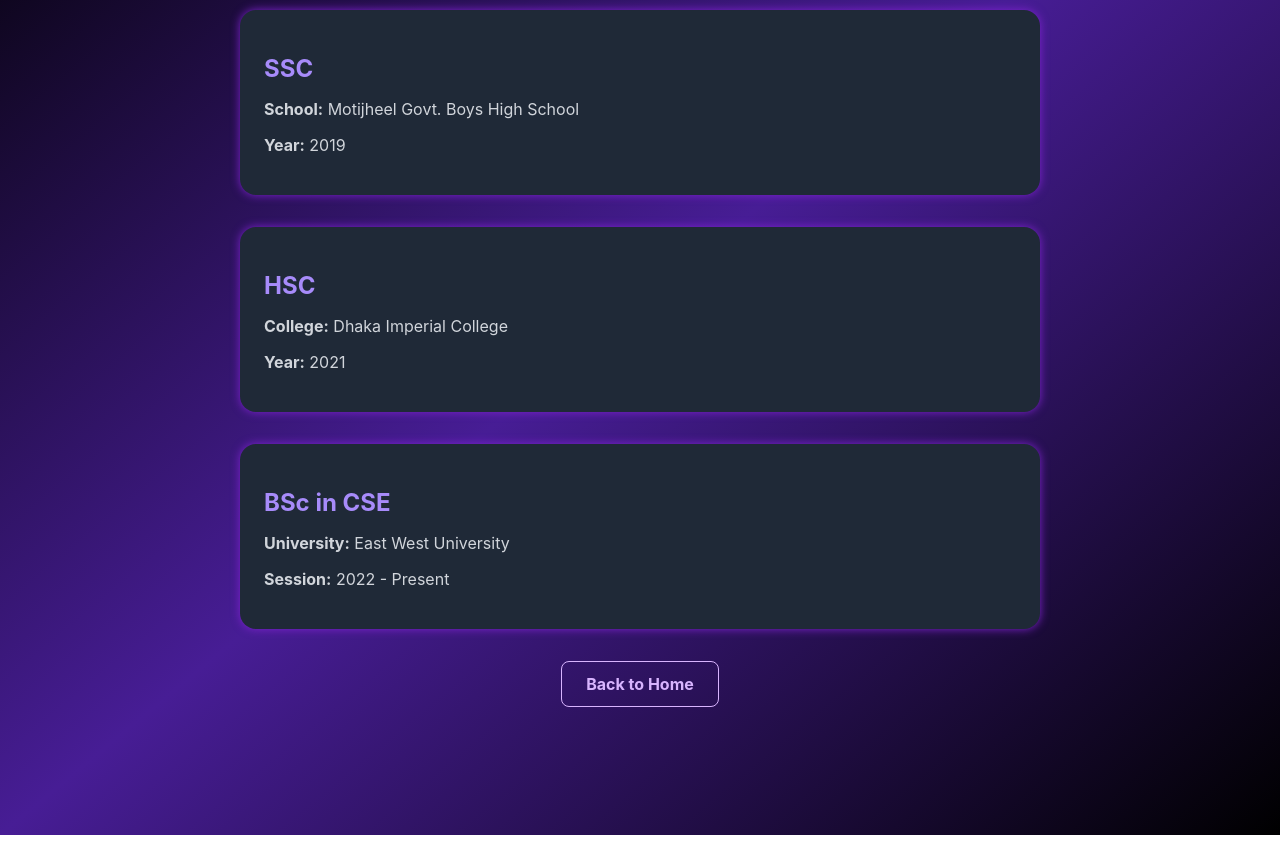
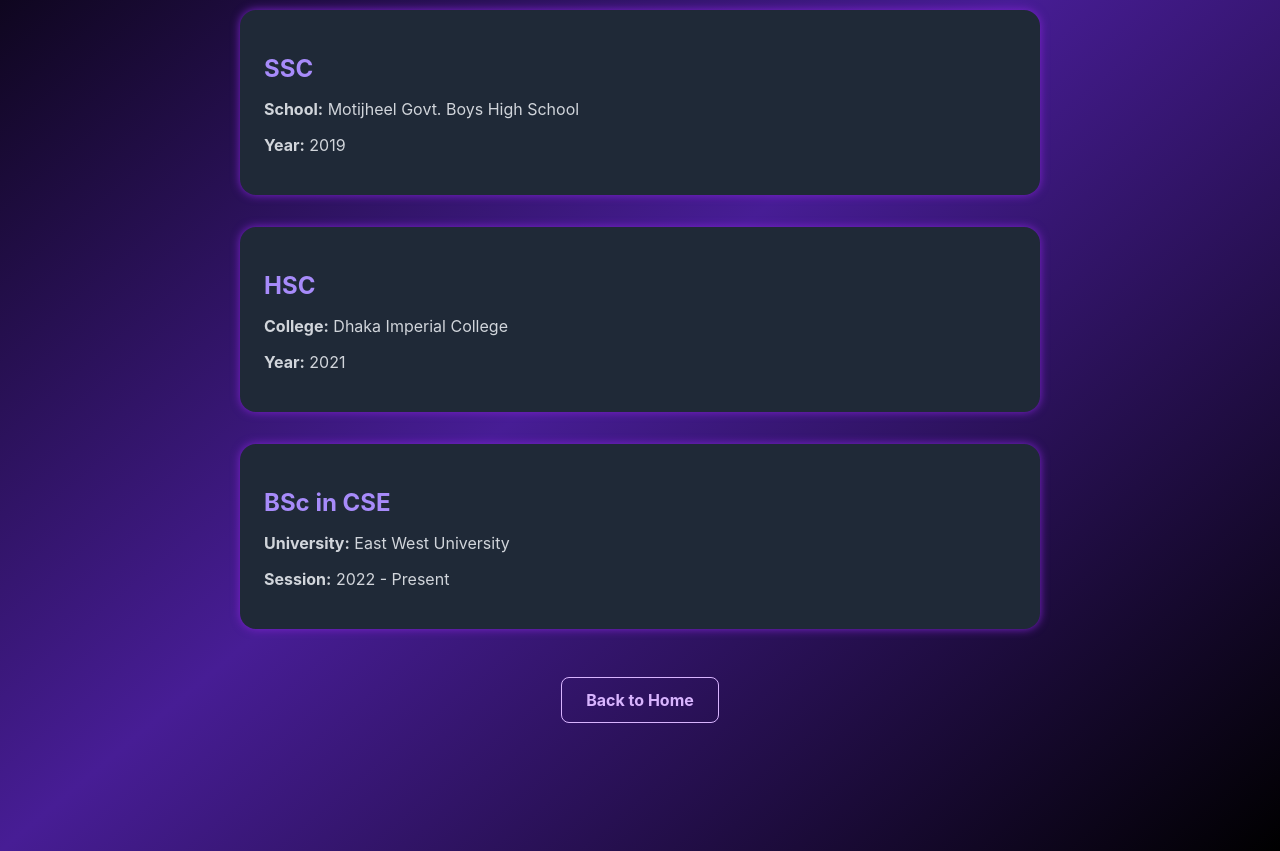
Before and after one commit to Jubayerhasan75/My-Portfolio-, a plain HTML site: page PORTFOLIO/education.html in a window 1280 px wide. Shown: the part 226-1077 px from the top of the page. Drawn offline with Linux system fonts and the light colour scheme.

Commit message:
Update education.html

```diff
--- a/PORTFOLIO/education.html
+++ b/PORTFOLIO/education.html
@@ -28,7 +28,7 @@
       <p><strong>Session:</strong> 2022 - Present</p>
     </div>
 
-    <div style="text-align:center; margin-top: 2rem;">
+    <div class="button-container">
       <a href="index.html" class="view-btn">Back to Home</a>
     </div>
   </main>
```
